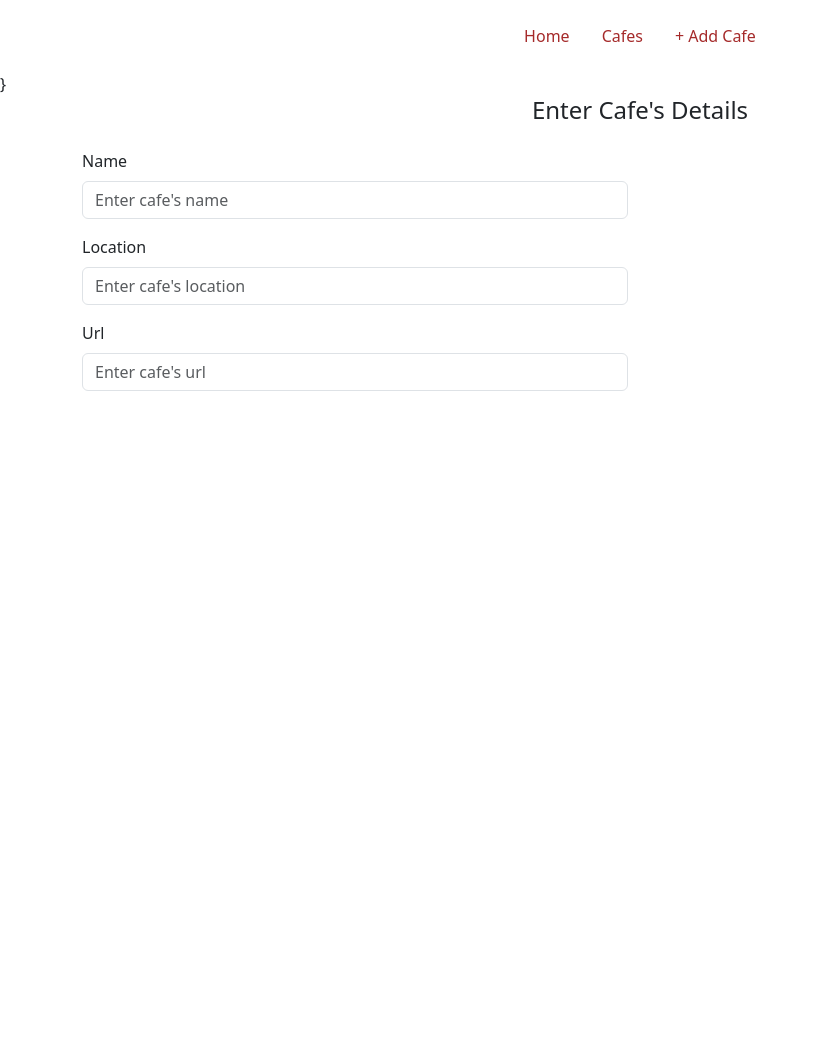
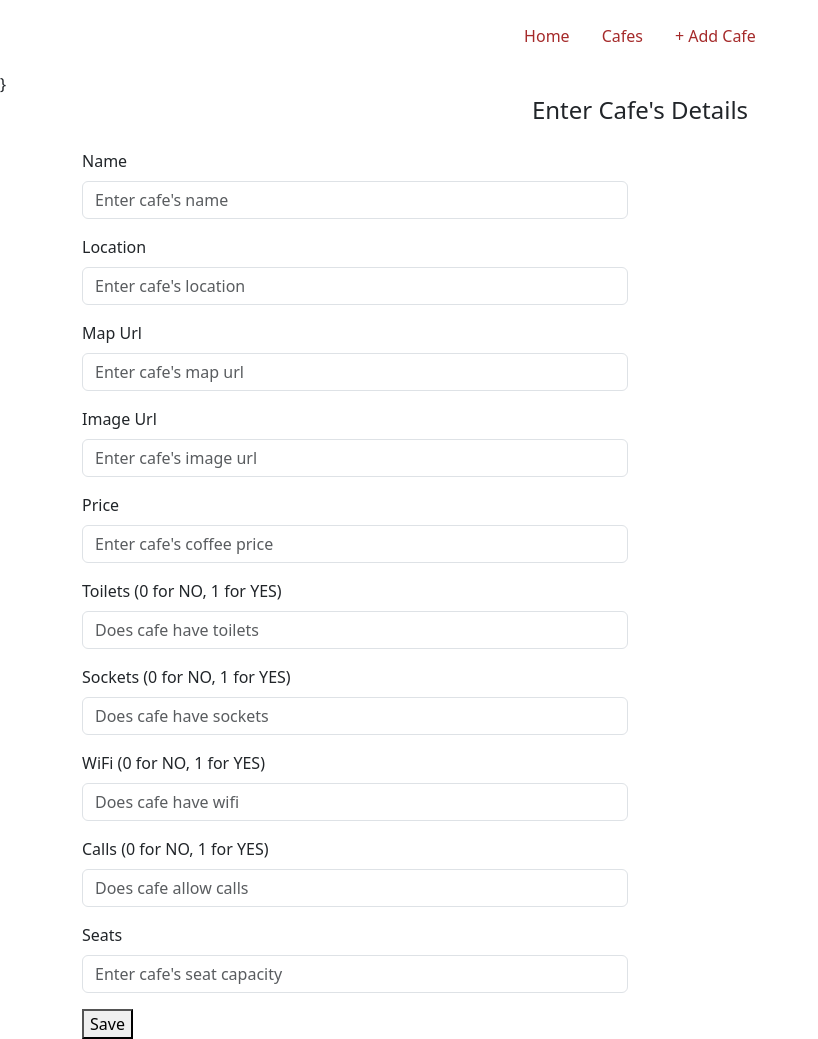
Before and after one commit to devmarvis/Cafes-and-Wifi_100DaysOfCode, a Flask app: page /add-cafe in a window 1280 px wide. Shown: the whole page, without its empty margins (0-818 px from the left). Before the commit the page ends 391 px from the top, so only its background shows below. Run offline with Flask 3, Linux system fonts and the light colour scheme.

Commit message:
add new cafe form and remove cafe functionality

```diff
--- a/main.py
+++ b/main.py
@@ -1,4 +1,4 @@
-from flask import Flask, render_template
+from flask import Flask, render_template, request, redirect, url_for
 from flask_sqlalchemy import SQLAlchemy
 from sqlalchemy.orm import DeclarativeBase, Mapped, mapped_column
 from sqlalchemy import Integer, String, Float, Boolean
@@ -19,8 +19,8 @@ db.init_app(app)
 class Cafe(db.Model):
     id: Mapped[int] = mapped_column(Integer, primary_key=True)
     name: Mapped[str] = mapped_column(String(250), unique=True, nullable=False)
-    map_url: Mapped[int] = mapped_column(String(500), nullable=False)
-    img_url: Mapped[int] = mapped_column(String(500), nullable=False)
+    map_url: Mapped[str] = mapped_column(String(500), nullable=False)
+    img_url: Mapped[str] = mapped_column(String(500), nullable=False)
     location: Mapped[str] = mapped_column(String(250), nullable=False)
     seats: Mapped[str] = mapped_column(String(250), nullable=False)
     has_toilet: Mapped[bool] = mapped_column(Boolean, nullable=False)
@@ -51,13 +51,53 @@ def home():
 @app.route("/cafes")
 def cafes():
     with app.app_context():
-        cafes = db.session.execute(db.select(Cafe)).scalars().all()
-    return render_template("cafes.html", cafes=cafes)
+        cafes_ = db.session.execute(db.select(Cafe)).scalars().all()
+    return render_template("cafes.html", cafes=cafes_)
 
 
-@app.route("/add-cafe")
-def addCafe():
+@app.route("/add-cafe", methods=['POST', 'GET'])
+def add_cafe():
+    if request.method == 'POST':
+        name = request.form['cafe_name']
+        location = request.form['cafe_location']
+        url = request.form['cafe_url']
+        img = request.form['cafe_img']
+        price = request.form['coffee_price']
+        toilets = request.form['toilets_aval']
+        sockets = request.form['sockets_aval']
+        wifi = request.form['wifi_aval']
+        calls = request.form['calls_allow']
+        seats = request.form['seats_capacity']
+
+        with app.app_context():
+            db.create_all()
+            new_cafe = Cafe(
+                name=name,
+                map_url=url,
+                img_url=img,
+                location=location,
+                seats=seats,
+                has_toilet=bool(int(toilets)),
+                has_sockets=bool(int(sockets)),
+                has_wifi=bool(int(wifi)),
+                can_take_calls=bool(int(calls)),
+                coffee_price=price
+            )
+            db.session.add(new_cafe)
+            db.session.commit()
+            return redirect(url_for('cafes'))
     return render_template("add-cafe.html")
+
+
+@app.route("/remove/<cafe_name>")
+def remove(cafe_name):
+    print(cafe_name)
+    with app.app_context():
+        cafe_to_remove = db.session.execute(db.select(Cafe).where(Cafe.name == cafe_name)).scalars().first()
+        db.session.delete(cafe_to_remove)
+        db.session.commit()
+        print('Cafe successfully removed!')
+    return redirect(url_for('cafes'))
 
 
 if __name__ == '__main__':
--- a/static/css/styles.css
+++ b/static/css/styles.css
@@ -1,3 +1,23 @@
 .primary {
     color: brown !important;
 }
+
+.danger {
+    color: red;
+    opacity: 0.8;
+    text-decoration: none;
+}
+
+.map-view {
+    text-decoration: none;
+}
+
+.map-view:hover {
+    text-decoration: underline;
+    cursor: pointer;
+}
+
+.danger:hover {
+    text-decoration: underline;
+    cursor: pointer;
+}
--- a/templates/add-cafe.html
+++ b/templates/add-cafe.html
@@ -6,19 +6,50 @@
         <div class="row justify-content-left">
             <h4 class="mb-4 text-center">Enter Cafe's Details</h4>
             <div class="col-12 col-lg-6">
-                <form>
+                <form method="POST" action="{{ url_for('add_cafe') }}">
                   <div class="mb-3">
                     <label for="exampleInputEmail1" class="form-label">Name</label>
                     <input type="text" class="form-control" name="cafe_name" placeholder="Enter cafe's name">
                   </div>
                   <div class="mb-3">
                     <label for="exampleInputEmail1" class="form-label">Location</label>
-                    <input type="text" class="form-control" name="cafe_name" placeholder="Enter cafe's location">
+                    <input type="text" class="form-control" name="cafe_location" placeholder="Enter cafe's location">
                   </div>
                   <div class="mb-3">
-                    <label for="exampleInputEmail1" class="form-label">Url</label>
-                    <input type="text" class="form-control" name="cafe_name" placeholder="Enter cafe's url">
+                    <label for="exampleInputEmail1" class="form-label">Map Url</label>
+                    <input type="text" class="form-control" name="cafe_url" placeholder="Enter cafe's map url">
                   </div>
+                  <div class="mb-3">
+                    <label for="exampleInputEmail1" class="form-label">Image Url</label>
+                    <input type="text" class="form-control" name="cafe_img" placeholder="Enter cafe's image url">
+                  </div>
+                  <div class="mb-3">
+                    <label for="exampleInputEmail1" class="form-label">Price</label>
+                    <input type="text" class="form-control" name="coffee_price" placeholder="Enter cafe's coffee price">
+                  </div>
+                  <div class="mb-3">
+                    <label for="exampleInputEmail1" class="form-label">Toilets (0 for NO, 1 for YES)</label>
+                    <input type="text" class="form-control" name="toilets_aval" placeholder="Does cafe have toilets">
+                  </div>
+                  <div class="mb-3">
+                    <label for="exampleInputEmail1" class="form-label">Sockets (0 for NO, 1 for YES)</label>
+                    <input type="text" class="form-control" name="sockets_aval" placeholder="Does cafe have sockets">
+                  </div>
+                  <div class="mb-3">
+                    <label for="exampleInputEmail1" class="form-label">WiFi (0 for NO, 1 for YES)</label>
+                    <input type="text" class="form-control" name="wifi_aval" placeholder="Does cafe have wifi">
+                  </div>
+                  <div class="mb-3">
+                    <label for="exampleInputEmail1" class="form-label">Calls (0 for NO, 1 for YES)</label>
+                    <input type="text" class="form-control" name="calls_allow" placeholder="Does cafe allow calls">
+                  </div>
+                  <div class="mb-3">
+                    <label for="exampleInputEmail1" class="form-label">Seats</label>
+                    <input type="text" class="form-control" name="seats_capacity" placeholder="Enter cafe's seat capacity">
+                  </div>
+                  <button type="submit">
+                      Save
+                  </button>
                 </form>
             </div>
         </div>
--- a/templates/base.html
+++ b/templates/base.html
@@ -12,7 +12,7 @@
           <ul class="nav nav-pills">
             <li class="nav-item"><a href="{{ url_for('home') }}" class="nav-link primary">Home</a></li>
             <li class="nav-item"><a href="{{ url_for('cafes') }}" class="nav-link primary">Cafes</a></li>
-            <li class="nav-item"><a href="{{ url_for('addCafe') }}" class="nav-link primary">+ Add Cafe</a></li>
+            <li class="nav-item"><a href="{{ url_for('add_cafe') }}" class="nav-link primary">+ Add Cafe</a></li>
           </ul>
         </header>
     </div>
--- /dev/null
+++ b/test.py
@@ -0,0 +1 @@
+print(bool(int('1')))
```
Also changed, not shown: templates/cafes.html (+5 -2 lines).
